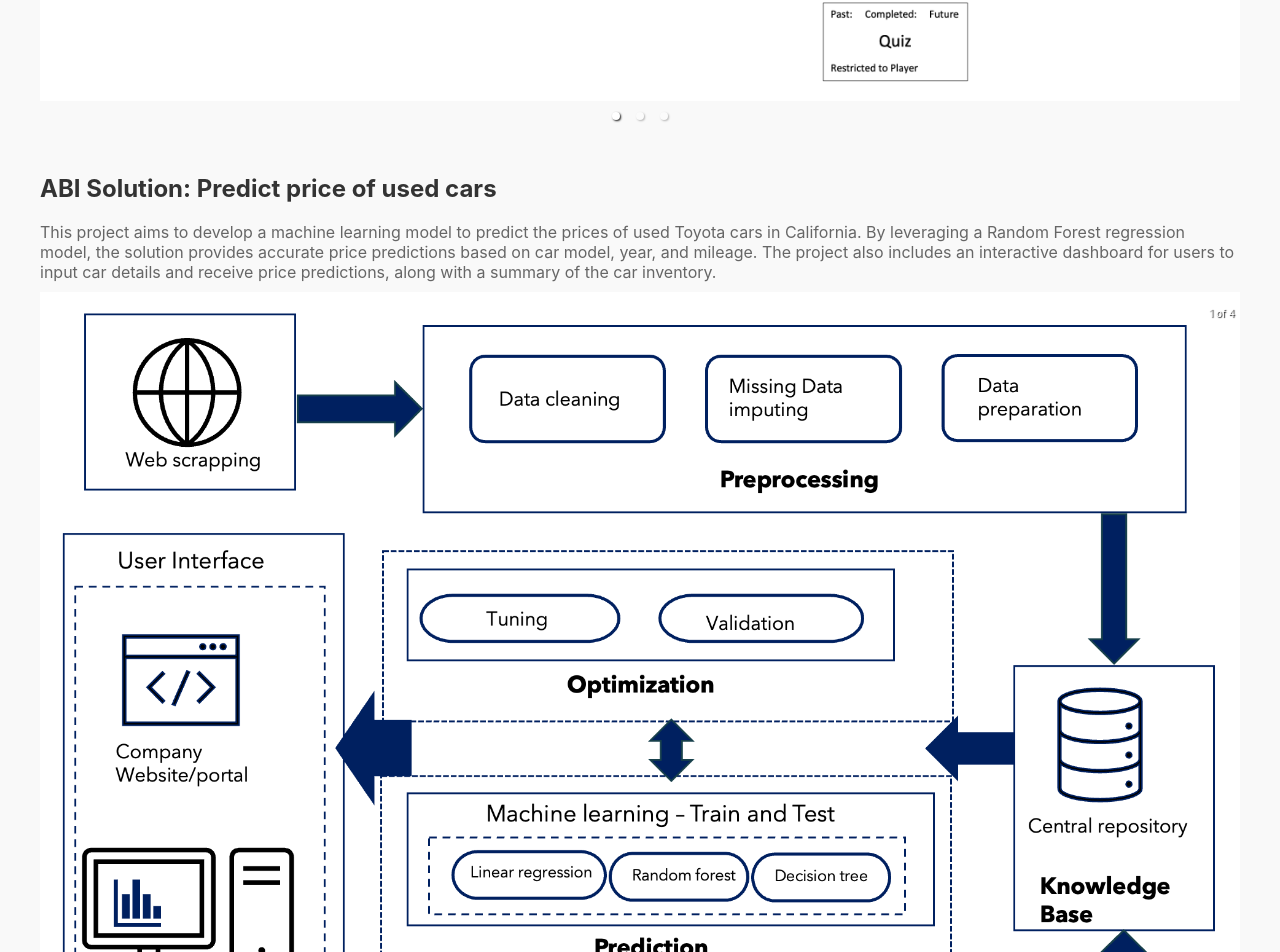
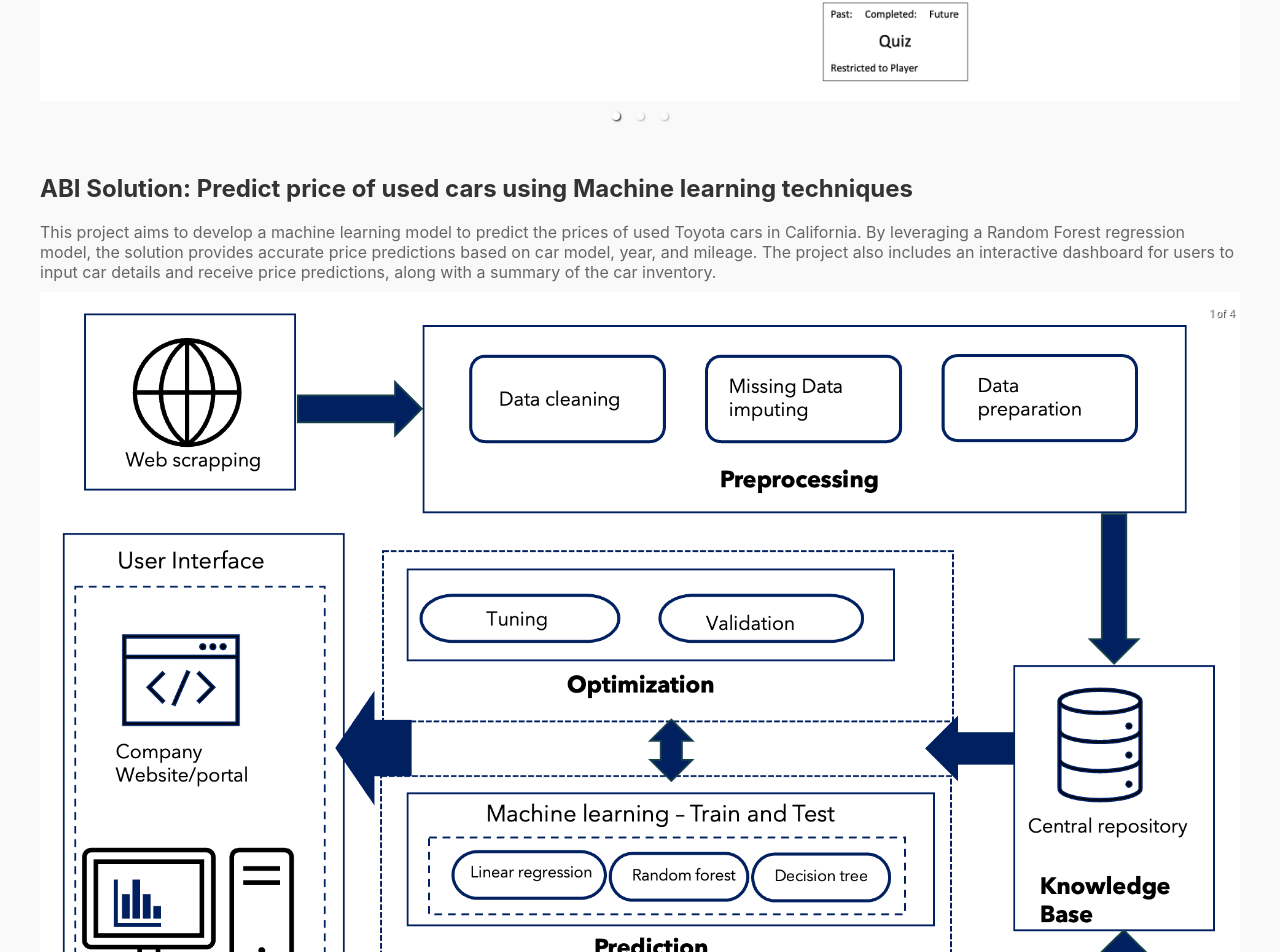
Before and after one commit to Vijay6868/tech-portfolio, a React (Create React App) app in the folder my-portfolio/: page /projects in a window 1280 px wide. Shown: the part 2900-3852 px from the top of the page. Built offline with nearby package versions, Linux system fonts and the light colour scheme.

Commit message:
minor update

```diff
--- a/my-portfolio/src/components/Projects.js
+++ b/my-portfolio/src/components/Projects.js
@@ -75,7 +75,7 @@ const Projects = () => {
         </div>
 
         <div className="projects__item">
-          <h2>ABI Solution: Predict price of used cars</h2>
+          <h2>ABI Solution: Predict price of used cars using Machine learning techniques</h2>
           <p>This project aims to develop a machine learning model to predict the prices of used Toyota cars in California.
             By leveraging a Random Forest regression model,
             the solution provides accurate price predictions based on car model, year, and mileage.
```
